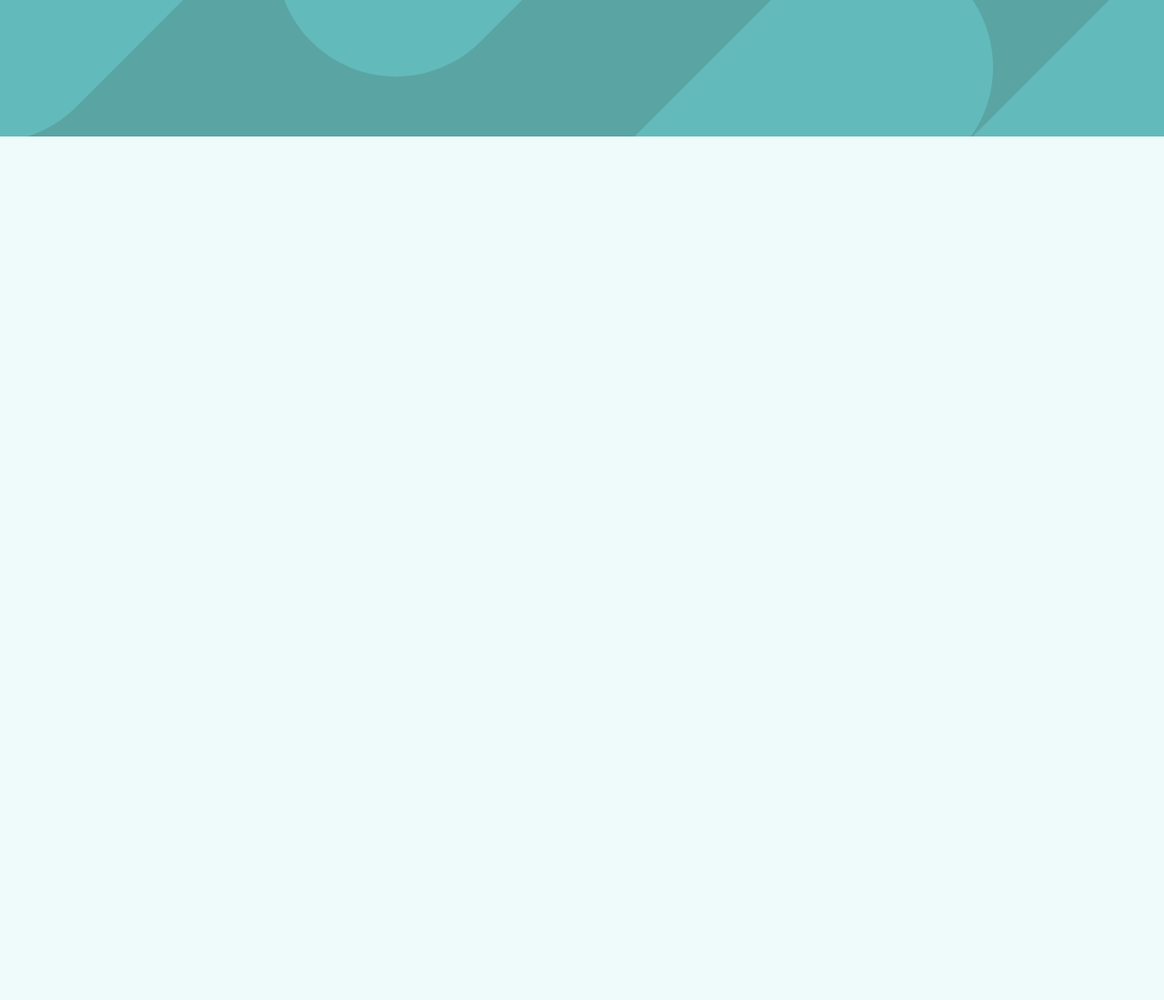
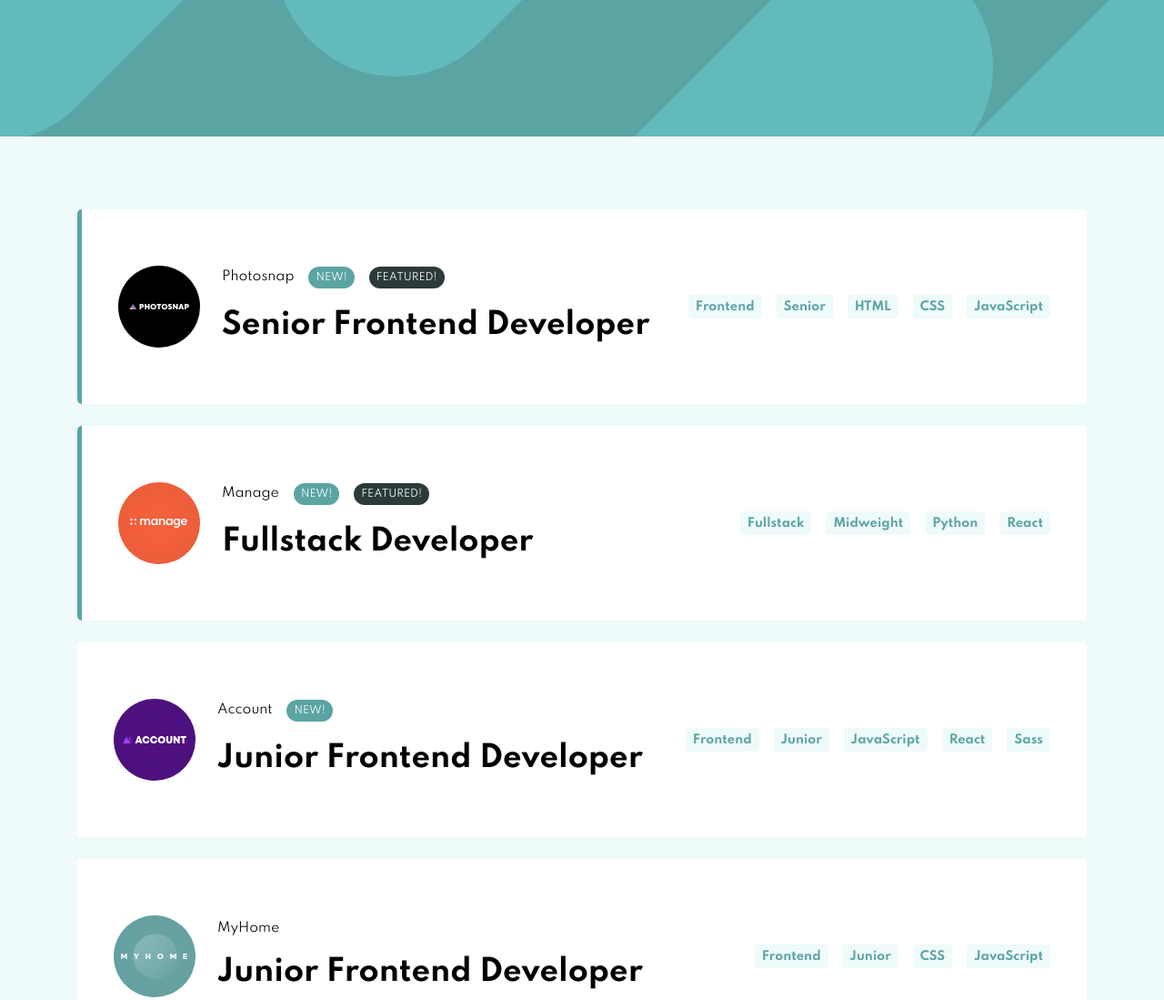
Before and after one commit to domcodesjs/job-listings-with-filtering, a plain HTML site: page index.html in a window 1280 px wide. Shown: the top 1099 px of the page at 91% size. Before the commit the page ends 800 px from the top, so only its background shows below. Drawn offline with nearby package versions, Linux system fonts and the light colour scheme.

Commit message:
added a bunch of js to dynamically display job listings as well as some styling

```diff
--- a/js/main.js
+++ b/js/main.js
@@ -1,15 +1,92 @@
 document.addEventListener('DOMContentLoaded', function () {
   const main = document.querySelector('main');
 
+  getJobs().then((jobs) => {
+    jobs.forEach((job) => {
+      // create job card
+      let jobCard = document.createElement('div');
+      jobCard.classList.add('job-card');
+
+      if (job.featured) {
+        jobCard.classList.add('job-card--featured');
+      }
+
+      // create job card info
+      let jobCardInfo = document.createElement('div');
+      jobCardInfo.classList.add('job-card__info');
+
+      // create company logo
+      let logo = document.createElement('img');
+      logo.classList.add('job-card__logo');
+      logo.src = job.logo;
+
+      // create job card tags element and add tags
+      let jobCardTags = document.createElement('ul');
+      let jobCardTagsRole = document.createElement('li');
+      let jobCardTagsLevel = document.createElement('li');
+      jobCardTags.classList.add('job-card__tags');
+      jobCardTagsRole.innerText = job.role;
+      jobCardTagsLevel.innerText = job.level;
+      jobCardTags.appendChild(jobCardTagsRole);
+      jobCardTags.appendChild(jobCardTagsLevel);
+
+      if (job.languages.length) {
+        job.languages.forEach((language) => {
+          let li = document.createElement('li');
+          li.innerText = language;
+          jobCardTags.appendChild(li);
+        });
+      }
+
+      if (job.tools.length) {
+        job.tools.forEach((tool) => {
+          let li = document.createElement('li');
+          li.innerText = tool;
+          jobCardTags.appendChild(li);
+        });
+      }
+
+      // create company header
+      let company = document.createElement('ul');
+      company.classList.add('job-card__info__company');
+      let companyLi = document.createElement('li');
+      companyLi.innerText = job.company;
+      company.appendChild(companyLi);
+      jobCardInfo.appendChild(company);
+
+      if (job.new) {
+        let li = document.createElement('li');
+        li.classList.add('job-card__info__company--new');
+        li.innerText = 'NEW!';
+        company.appendChild(li);
+      }
+
+      if (job.featured) {
+        let li = document.createElement('li');
+        li.classList.add('job-card__info__company--featured');
+        li.innerText = 'FEATURED!';
+        company.appendChild(li);
+      }
+
+      // create job position
+      let position = document.createElement('h1');
+      position.innerText = job.position;
+      jobCardInfo.appendChild(position);
+
+      // append stuff to the job card and then append it all to main
+      jobCard.appendChild(logo);
+      jobCard.appendChild(jobCardInfo);
+      jobCard.appendChild(jobCardTags);
+      main.appendChild(jobCard);
+    });
+  });
+
+  // retrieves job listing data
   async function getJobs() {
     let res = await fetch('../data.json');
     let data = await res.json();
     return data;
   }
-
-  getJobs().then((jobs) => {
-    jobs.forEach((job) => console.log(job));
-  });
 });
 
 // {
--- a/styles/main.css
+++ b/styles/main.css
@@ -24,6 +24,72 @@ header {
 }
 
 main {
+  margin: 0 auto;
   width: 111rem;
-  margin: 0 auto;
 }
+
+.job-card {
+  align-items: center;
+  background: #fff;
+  border-radius: 0.5rem;
+  display: flex;
+  height: 15rem;
+  margin-bottom: 2.4rem;
+  padding: 3.2rem 4rem;
+}
+
+.job-card--featured {
+  border-left: 5px solid hsl(180, 29%, 50%);
+}
+
+.job-card__logo {
+  height: 9rem;
+  margin-right: 2.4rem;
+}
+
+.job-card__info__company {
+  list-style: none;
+  padding: 0;
+}
+
+.job-card__info__company li {
+  display: inline-block;
+  margin-right: 1.6rem;
+}
+
+.job-card__info__company li:first-child {
+  font-size: 1.4rem;
+}
+
+.job-card__info__company--new {
+  background: hsl(180, 29%, 50%);
+  color: #fff;
+  font-size: 1.1rem;
+  padding: 0.6rem 0.8rem;
+  border-radius: 10rem;
+}
+
+.job-card__info__company--featured {
+  background: hsl(180, 14%, 20%);
+  color: #fff;
+  font-size: 1.1rem;
+  padding: 0.6rem 0.8rem;
+  border-radius: 10rem;
+}
+
+.job-card__tags {
+  margin-left: auto;
+  list-style: none;
+  padding: 0;
+}
+
+.job-card__tags li {
+  display: inline-block;
+  margin-left: 1.6rem;
+  background: hsl(180, 52%, 96%);
+  color: hsl(180, 29%, 50%);
+  font-weight: var(--bold);
+  font-size: 1.3rem;
+  padding: 0.6rem 0.8rem;
+  border-radius: 0.4rem;
+}
```
